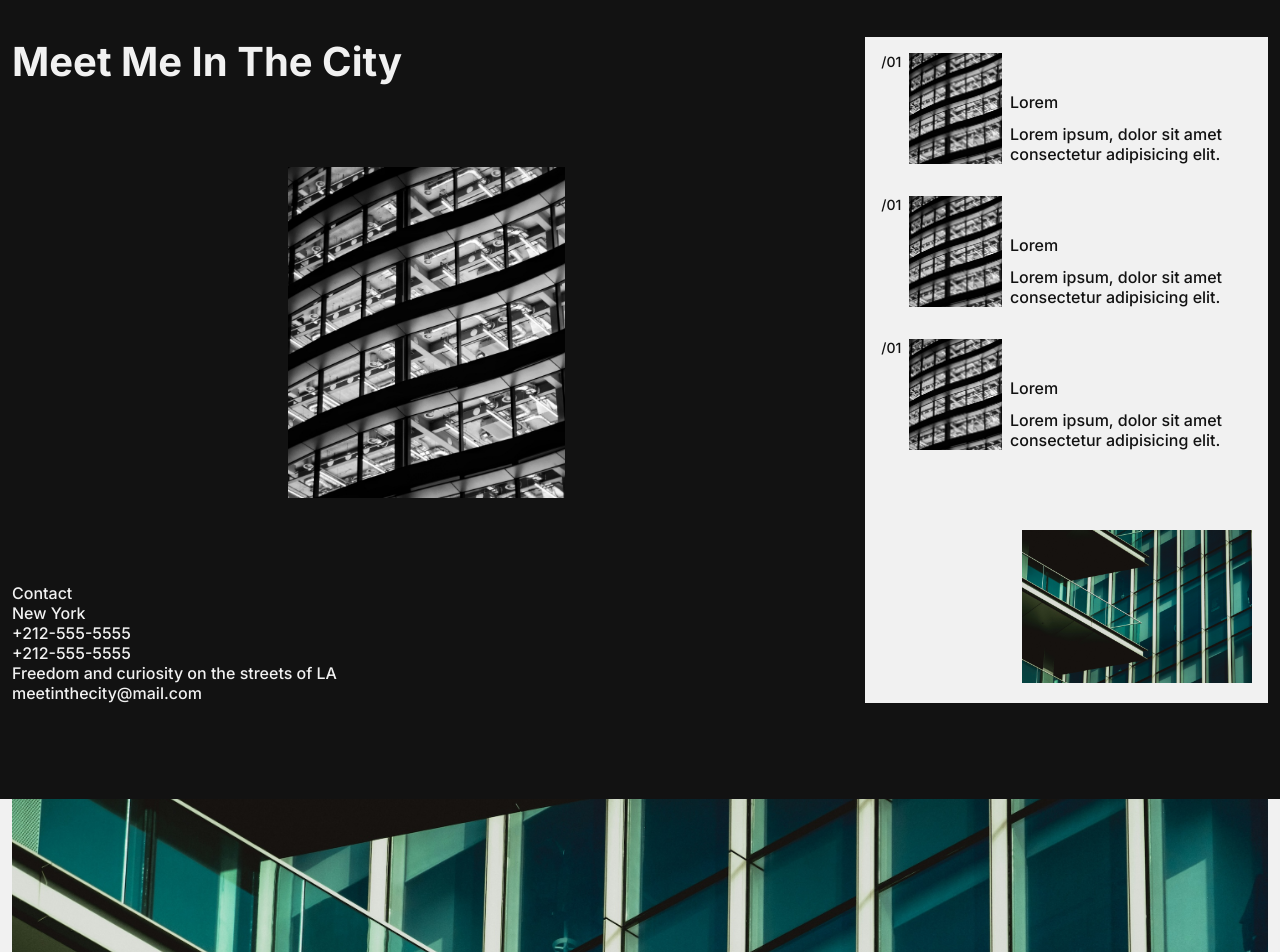
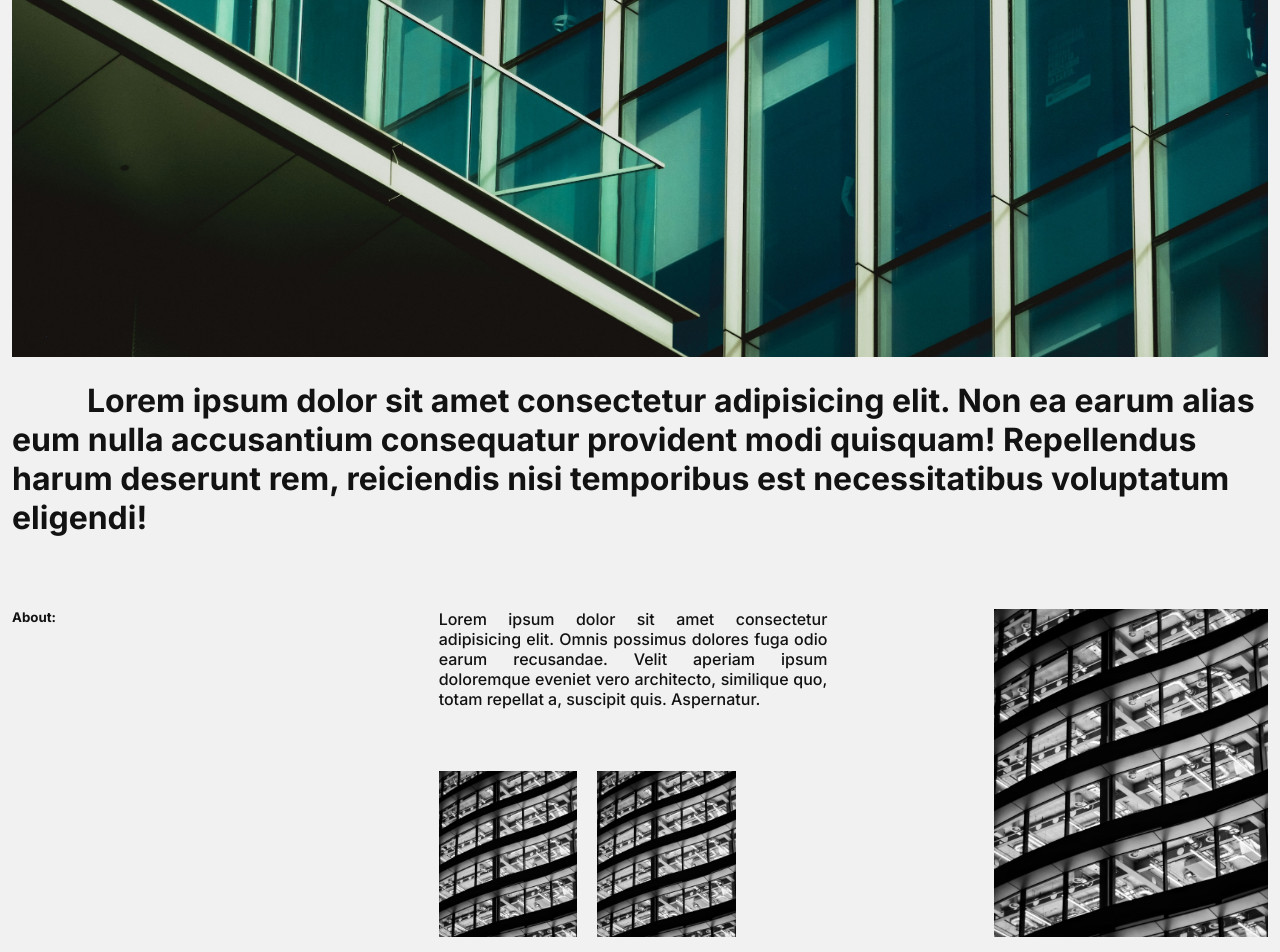
Before and after one commit to MassiveDevz/VI__SIX, a Next.js app: page / in a window 1280 px wide. Shown: the part 1500-2452 px from the top of the page. Built offline with nearby package versions, Linux system fonts and the light colour scheme.

Commit message:
structure updates

```diff
--- a/components/Home/about/About.js
+++ b/components/Home/about/About.js
@@ -1,36 +1,68 @@
 export default function About() {
   return (
-    <div>
-      <section className='about container-fluid'>
+    <>
+      <section className="about container-fluid">
         <h2>Lorem ipsum dolor sit, amet consectetur adipisicing elit. Maiores sunt dolor sequi ea.</h2>
 
-        <div className='row flexCenter'>
-          <div className='col-2'>
-            <img src='../../../vertical2.jpeg' alt='vertical Image' />
+        <div className="row flexCenter">
+          <div className="col-2">
+            <img src="../../../vertical2.jpeg" alt="vertical Image" />
           </div>
-          <div className='col-8 about__copy'>
-            <div className='flexCenter'>
+          <div className="col-8 top-copy">
+            <div className="flexCenter">
               <p>
-                Lorem ipsum dolor sit amet consectetur adipisicing elit. Aliquam quae, rerum pariatur quibusdam ducimus
-                provident ipsum eum cupiditate repellendus culpa magnam unde architecto quas nobis saepe! Aut natus nam
-                hic. Lorem ipsum dolor sit amet consectetur adipisicing elit. Aliquam quae, rerum pariatur quibusdam
-                ducimus provident ipsum eum cupiditate repellendus culpa magnam unde architecto quas nobis saepe! Aut
-                natus nam hic.
+                Lorem ipsum dolor sit amet consectetur adipisicing elit. Aliquam quae, rerum pariatur quibusdam ducimus provident ipsum eum
+                cupiditate repellendus culpa magnam unde architecto quas nobis saepe! Aut natus nam hic. Lorem ipsum dolor sit amet
+                consectetur adipisicing elit. Aliquam quae, rerum pariatur quibusdam ducimus provident ipsum eum cupiditate repellendus
+                culpa magnam unde architecto quas nobis saepe! Aut natus nam hic.
               </p>
               <p>
-                Lorem ipsum dolor sit amet consectetur adipisicing elit. Aliquam quae, rerum pariatur quibusdam ducimus
-                provident ipsum eum cupiditate repellendus culpa magnam unde architecto quas nobis saepe! Aut natus nam
-                hic. Lorem ipsum dolor sit amet consectetur adipisicing elit. Aliquam quae, rerum pariatur quibusdam
-                ducimus provident ipsum eum cupiditate repellendus culpa magnam unde architecto quas nobis saepe! Aut
-                natus nam hic.
+                Lorem ipsum dolor sit amet consectetur adipisicing elit. Aliquam quae, rerum pariatur quibusdam ducimus provident ipsum eum
+                cupiditate repellendus culpa magnam unde architecto quas nobis saepe! Aut natus nam hic. Lorem ipsum dolor sit amet
+                consectetur adipisicing elit. Aliquam quae, rerum pariatur quibusdam ducimus provident ipsum eum cupiditate repellendus
+                culpa magnam unde architecto quas nobis saepe! Aut natus nam hic.
               </p>
             </div>
           </div>
-          <div className='col-2'>
-            <img src='../../../vertical2.jpeg' alt='vertical Image' />
+          <div className="col-2">
+            <img src="../../../vertical2.jpeg" alt="vertical Image" />
+          </div>
+        </div>
+
+        <div className="row bottom-row">
+          <div className="larger-image">
+            <img src="../../../horizontal.jpeg" alt="vertical Image" />
+          </div>
+          <div>
+            <h3 className="headline">
+              Lorem ipsum dolor sit amet consectetur adipisicing elit. Non ea earum alias eum nulla accusantium consequatur provident modi
+              quisquam! Repellendus harum deserunt rem, reiciendis nisi temporibus est necessitatibus voluptatum eligendi!
+            </h3>
+
+            <div class="row">
+              <div class="col-4">
+                <h5>About:</h5>
+              </div>
+              <div class="col-8 flexBetween">
+                <div className="flexColumn copy">
+                  <p>
+                    Lorem ipsum dolor sit amet consectetur adipisicing elit. Omnis possimus dolores fuga odio earum recusandae. Velit
+                    aperiam ipsum doloremque eveniet vero architecto, similique quo, totam repellat a, suscipit quis. Aspernatur.
+                  </p>
+
+                  <div className="image-row">
+                    <img src="../../../vertical2.jpeg" alt="vertical Image" />
+                    <img src="../../../vertical2.jpeg" alt="vertical Image" />
+                  </div>
+                </div>
+                <div>
+                  <img src="../../../vertical2.jpeg" alt="vertical Image" />
+                </div>
+              </div>
+            </div>
           </div>
         </div>
       </section>
-    </div>
+    </>
   );
 }
--- a/components/Home/about/About.scss
+++ b/components/Home/about/About.scss
@@ -3,16 +3,48 @@
 
   h2 {
     width: 50%;
+    margin-bottom: 48px;
   }
 
-  .row {
-    margin-top: 120px;
-  }
-
-  &__copy {
+  .top-copy {
     p {
       width: 100%;
       margin: 8px;
+      text-align: justify;
+    }
+  }
+
+  .bottom-row {
+    .larger-image {
+      margin-block: 24px;
+      max-height: 70vh;
+      overflow: hidden;
+      img {
+        object-fit: cover;
+        height: 100%;
+      }
+    }
+    .headline {
+      text-indent: 75px;
+      padding-bottom: 72px;
+    }
+
+    .image-row {
+      img {
+        max-width: 25%;
+        margin: 20px 20px 0 0;
+      }
+    }
+
+    .copy {
+      height: 100%;
+      justify-content: space-between;
+      align-items: flex-start;
+
+      p {
+        max-width: 70%;
+        text-align: justify;
+      }
     }
   }
 }
--- /dev/null
+++ b/components/Home/team/Team.js
@@ -0,0 +1,69 @@
+import Link from "next/link";
+
+export default function Team() {
+  return (
+    <div>
+      <section className="team">
+        <div className="container-fluid">
+          <div className="row">
+            <div className="col-8">
+              <div className="team__left-side flexColumn">
+                <h2>Meet Me In The City</h2>
+                <div className="col-4 team__left-side-image">
+                  <img src="../../../vertical2.jpeg" alt="" />
+                </div>
+                <div className="team__left-side-copy">
+                  <p>Contact</p>
+                  <p>New York</p>
+                  <p>+212-555-5555</p>
+                  <p>+212-555-5555</p>
+                  <p>Freedom and curiosity on the streets of LA</p>
+                  <p>
+                    <Link href="mailto:email.email.com">meetinthecity@mail.com</Link>
+                  </p>
+                </div>
+              </div>
+            </div>
+            <div className="col-4 ">
+              <div className="team__bg">
+                <div className="team__list">
+                  <div className="flexCenter">
+                    <p className="number">/01</p>
+                    <img src="../../../vertical2.jpeg" alt="" />
+                    <div className="copy">
+                      <p className="title">Lorem</p>
+                      <p>Lorem ipsum, dolor sit amet consectetur adipisicing elit.</p>
+                    </div>
+                  </div>
+                </div>
+                <div className="team__list">
+                  <div className="flexCenter">
+                    <p className="number">/01</p>
+                    <img src="../../../vertical2.jpeg" alt="" />
+                    <div className="copy">
+                      <p className="title">Lorem</p>
+                      <p>Lorem ipsum, dolor sit amet consectetur adipisicing elit.</p>
+                    </div>
+                  </div>
+                </div>
+                <div className="team__list">
+                  <div className="flexCenter">
+                    <p className="number">/01</p>
+                    <img src="../../../vertical2.jpeg" alt="" />
+                    <div className="copy">
+                      <p className="title">Lorem</p>
+                      <p>Lorem ipsum, dolor sit amet consectetur adipisicing elit.</p>
+                    </div>
+                  </div>
+                </div>
+                <div className="bottom-image">
+                  <img src="../../../horizontal.jpeg" alt="" />
+                </div>
+              </div>
+            </div>
+          </div>
+        </div>
+      </section>
+    </div>
+  );
+}
--- a/components/Home/whatWeDo/Services.scss
+++ b/components/Home/team/Team.scss
@@ -1,6 +1,4 @@
-.services {
-  background-color: $black;
-  color: $white;
+.team {
   padding-block: $sectionPadding;
 
   &__left-side {
--- a/components/Home/whatWeDo/Services.js
+++ /dev/null
@@ -1,69 +0,0 @@
-import Link from "next/link";
-
-export default function Services() {
-  return (
-    <div>
-      <section className='services'>
-        <div className='container-fluid'>
-          <div className='row'>
-            <div className='col-8'>
-              <div className='services__left-side flexColumn'>
-                <h2>Meet Me In The City</h2>
-                <div className='col-4 services__left-side-image'>
-                  <img src='../../../vertical2.jpeg' alt='' />
-                </div>
-                <div className='services__left-side-copy'>
-                  <p>Contact</p>
-                  <p>New York</p>
-                  <p>+212-555-5555</p>
-                  <p>+212-555-5555</p>
-                  <p>Freedom and curiosity on the streets of LA</p>
-                  <p>
-                    <Link href='mailto:email.email.com'>meetinthecity@mail.com</Link>
-                  </p>
-                </div>
-              </div>
-            </div>
-            <div className='col-4 '>
-              <div className='services__bg'>
-                <div className='services__list'>
-                  <div className='flexCenter'>
-                    <p className='number'>/01</p>
-                    <img src='../../../vertical2.jpeg' alt='' />
-                    <div className='copy'>
-                      <p className='title'>Lorem</p>
-                      <p>Lorem ipsum, dolor sit amet consectetur adipisicing elit.</p>
-                    </div>
-                  </div>
-                </div>
-                <div className='services__list'>
-                  <div className='flexCenter'>
-                    <p className='number'>/01</p>
-                    <img src='../../../vertical2.jpeg' alt='' />
-                    <div className='copy'>
-                      <p className='title'>Lorem</p>
-                      <p>Lorem ipsum, dolor sit amet consectetur adipisicing elit.</p>
-                    </div>
-                  </div>
-                </div>
-                <div className='services__list'>
-                  <div className='flexCenter'>
-                    <p className='number'>/01</p>
-                    <img src='../../../vertical2.jpeg' alt='' />
-                    <div className='copy'>
-                      <p className='title'>Lorem</p>
-                      <p>Lorem ipsum, dolor sit amet consectetur adipisicing elit.</p>
-                    </div>
-                  </div>
-                </div>
-                <div className='bottom-image'>
-                  <img src='../../../horizontal.jpeg' alt='' />
-                </div>
-              </div>
-            </div>
-          </div>
-        </div>
-      </section>
-    </div>
-  );
-}
--- a/package.json
+++ b/package.json
@@ -11,7 +11,7 @@
   },
   "dependencies": {
     "bootstrap": "^5.3.3",
-    "next": "14.1.0",
+    "next": "^14.2.3",
     "react": "^18",
     "react-dom": "^18"
   },
--- a/src/app/page.js
+++ b/src/app/page.js
@@ -1,7 +1,7 @@
 import About from "../../components/Home/about/About";
 import Blurb from "../../components/Home/blurb/Blurb";
 import Header from "../../components/Home/header/Header";
-import Services from "../../components/Home/whatWeDo/Services";
+import Team from "../../components/Home/team/Team";
 import Portfolio from "../../components/Home/portfolio/Portfolio";
 import Brands from "../../components/Home/brands/Brands";
 import Testimonials from "../../components/Home/testimonials/Testimonials";
@@ -13,9 +13,9 @@ export default function Home() {
     <main>
       <Header />
       <About />
-      <Services />
       <Blurb />
       <Portfolio />
+      <Team />
       <Brands />
       <Testimonials />
       <Contact />
--- a/styles/styles.scss
+++ b/styles/styles.scss
@@ -9,7 +9,7 @@
 // Components
 @import "../components/Home/header/Header.scss";
 @import "../components/Home/about/About.scss";
-@import "../components/Home/whatWeDo/Services.scss";
+@import "../components/Home/team/Team.scss";
 @import "../components/Home/blurb/Blurb.scss";
 @import "../components/Home/portfolio/Portfolio.scss";
 @import "../components/Home/brands/Brands.scss";
```
Also changed, not shown: components/Home/header/Header.js (+15 -15 lines), 1 other file (tests, documents, lock files or other folders).
